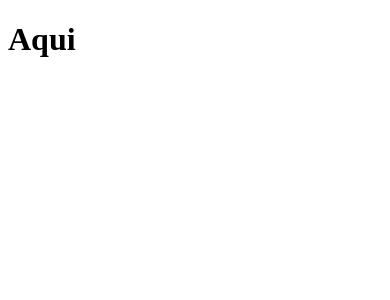
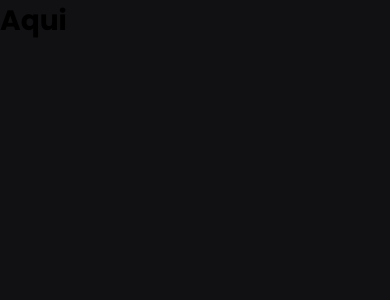
Before and after one commit to claudioaricci/CMS, a Next.js app: page / in a window 390 px wide. Shown: the top 300 px of the page. Built offline with nearby package versions, Linux system fonts and the light colour scheme.

Commit message:
feat:Criando os style global utilizando o SASS

```diff
--- a/package.json
+++ b/package.json
@@ -15,6 +15,7 @@
     "next": "13.5.2",
     "react": "18.2.0",
     "react-dom": "18.2.0",
+    "sass": "^1.68.0",
     "typescript": "5.2.2"
   }
 }
--- a/src/pages/_app.tsx
+++ b/src/pages/_app.tsx
@@ -1,5 +1,7 @@
 
 import type { AppProps } from 'next/app'
+
+import '@/styles/global.scss';
 
 export default function App({ Component, pageProps }: AppProps) {
   return <Component {...pageProps} />
--- /dev/null
+++ b/src/styles/global.scss
@@ -0,0 +1,47 @@
+* {
+  margin: 0;
+  padding: 0;
+  box-sizing: border-box;
+}
+
+:root {
+  --white: #fff;
+  --gray-100: #AFAFAF;
+  --gray-200: #525252;
+  --gray-700: #15171B;
+  --gray-900: #111113;
+  --blue-900: #1FA4E5;
+  --yellow-500: #FFBE16;
+}
+
+@media(max-width: 1080px) {
+  html {
+    font-size: 93.75%; // 15px
+  }
+}
+
+@media(max-width: 720px) {
+  html {
+    font-size: 87.5%; // 14px
+  }
+}
+
+body {
+  background: var(--gray-900);
+}
+
+body,
+input,
+textarea,
+select,
+button {
+  font: 400 1rem 'Poppins', sans-serif;
+}
+
+button {
+  cursor: pointer;
+}
+
+a {
+  text-decoration: none;
+}
```
Also changed, not shown: 1 other file (tests, documents, lock files or other folders).
